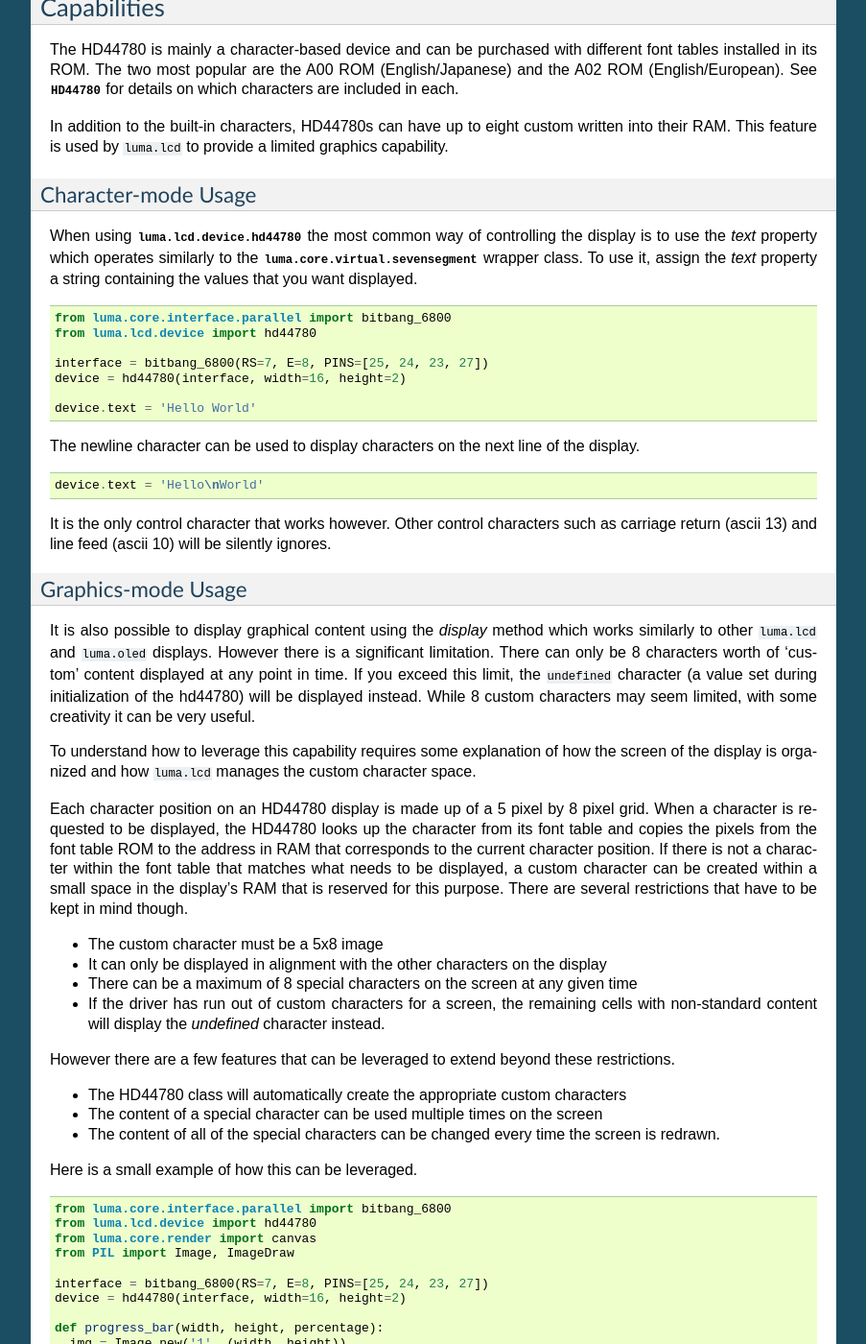
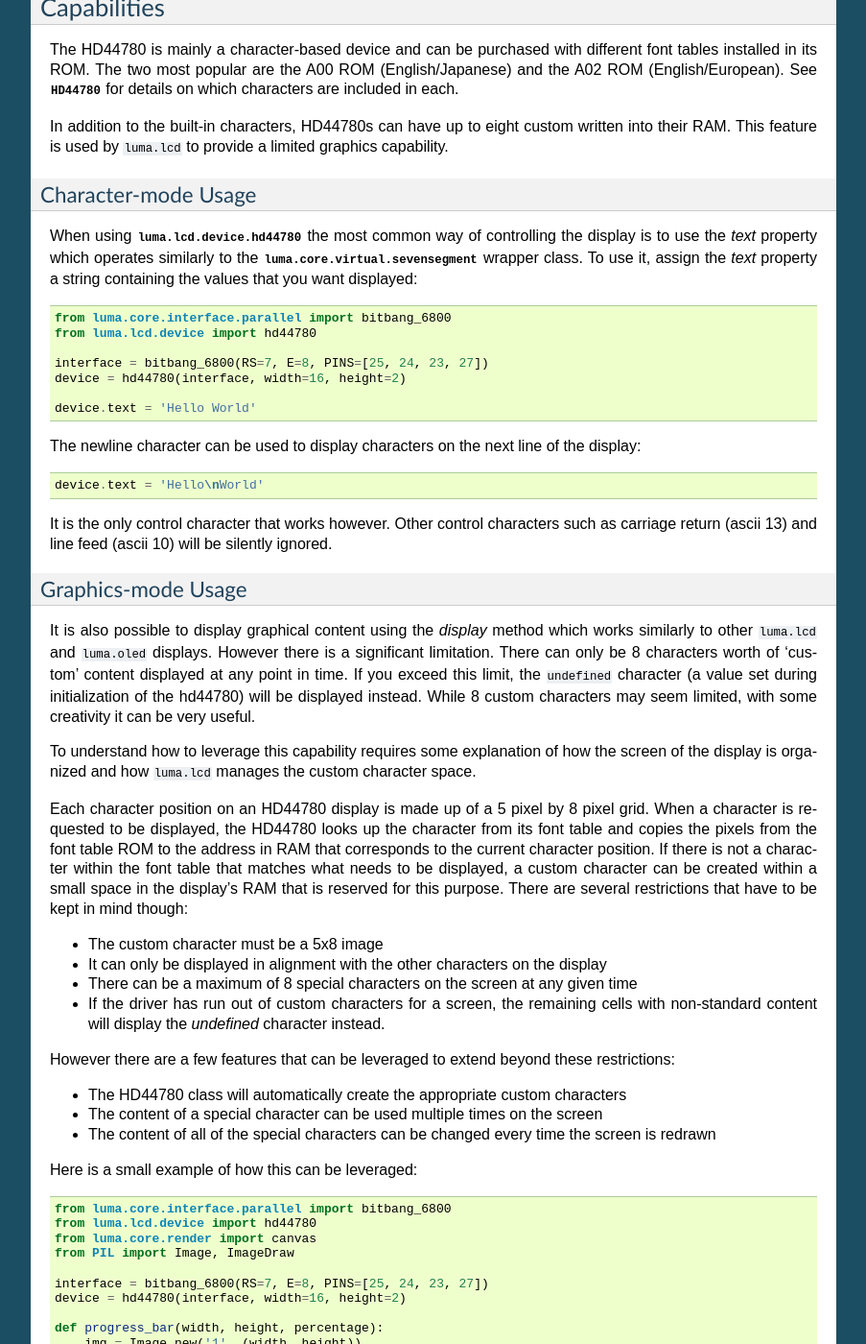
Before and after one commit to rm-hull/luma.lcd, a Sphinx documentation site: the page built from doc/HD44780.rst, in a window 1280 px wide and 1400 px high, scrolled down 813 px. Shown: the whole window at 96% size, without its empty margins (198-1101 px from the left). Built offline with Sphinx 7.4.7, drawn with Linux system fonts in a browser that asks for light colours; the version number could not be read and is left out; part of the change alters nothing that is shown; some of the changed text lies outside the part shown.

```diff
--- a/doc/HD44780.rst
+++ b/doc/HD44780.rst
@@ -39,7 +39,7 @@ Character-mode Usage
 When using :py:class:`luma.lcd.device.hd44780` the most common way of controlling
 the display is to use the `text` property which operates similarly to the
 :py:class:`luma.core.virtual.sevensegment` wrapper class.  To use it, assign the
-`text` property a string containing the values that you want displayed.
+`text` property a string containing the values that you want displayed:
 
 .. code:: python
 
@@ -52,7 +52,7 @@ the display is to use the `text` property which operates similarly to the
   device.text = 'Hello World'
 
 The newline character can be used to display characters on the next line of the
-display.
+display:
 
 .. code:: python
 
@@ -60,7 +60,7 @@ display.
 
 It is the only control character that works however.  Other control characters
 such as carriage return (ascii 13) and line feed (ascii 10) will be silently
-ignores.
+ignored.
 
 .. note:
   Unlike sevensegment's text property which throws an exception if you exceed
@@ -89,26 +89,25 @@ address in RAM that corresponds to the current character position.  If there is
 not a character within the font table that matches what needs to be displayed,
 a custom character can be created within a small space in the display's RAM that
 is reserved for this purpose.  There are several restrictions that have to be
-kept in mind though.
+kept in mind though:
 
-* The custom character must be a 5x8 image
-* It can only be displayed in alignment with the other characters on the display
-* There can be a maximum of 8 special characters on the screen at any given time
-* If the driver has run out of custom characters for a screen, the remaining cells
+- The custom character must be a 5x8 image
+- It can only be displayed in alignment with the other characters on the display
+- There can be a maximum of 8 special characters on the screen at any given time
+- If the driver has run out of custom characters for a screen, the remaining cells
   with non-standard content will display the `undefined` character instead.
 
 However there are a few features that can be leveraged to extend beyond these
-restrictions.
+restrictions:
 
-* The HD44780 class will automatically create the appropriate custom characters
-* The content of a special character can be used multiple times on the screen
-* The content of all of the special characters can be changed every time the
-  screen is redrawn.
+- The HD44780 class will automatically create the appropriate custom characters
+- The content of a special character can be used multiple times on the screen
+- The content of all of the special characters can be changed every time the
+  screen is redrawn
 
-Here is a small example of how this can be leveraged.
+Here is a small example of how this can be leveraged:
 
 .. code:: python
-
 
   from luma.core.interface.parallel import bitbang_6800
   from luma.lcd.device import hd44780
@@ -119,34 +118,34 @@ Here is a small example of how this can be leveraged.
   device = hd44780(interface, width=16, height=2)
 
   def progress_bar(width, height, percentage):
-    img = Image.new('1', (width, height))
-    drw = ImageDraw.Draw(img)
-    drw.rectangle((0, 0, width-1, height-1), fill='black', outline='white')
-    drw.rectangle((0, 0, width*percentage, height-1), fill='white', outline='white')
-    return img
+      img = Image.new('1', (width, height))
+      drw = ImageDraw.Draw(img)
+      drw.rectangle((0, 0, width - 1, height - 1), fill='black', outline='white')
+      drw.rectangle((0, 0, width * percentage, height - 1), fill='white', outline='white')
+      return img
 
   progress = 0.25
   fnt = device.get_font('A00')
   with canvas(device) as draw:
-    draw.text( (5,0), f'Installing {progress*100:.0f}%', font=fnt, fill='white')
-    draw.bitmap( (5,8), progress_bar(70, 8, progress), fill='white')
+      draw.text((5, 0), f'Installing {progress*100:.0f}%', font=fnt, fill='white')
+      draw.bitmap((5, 8), progress_bar(70, 8, progress), fill='white')
 
 .. image:: images/hd44780_progress.jpg
 
 There are a few of things that deserve highlighting in this code.
 
-* We have used the hd44780 classes ``get_font`` method to retrieve the internal
+- The ``get_font`` method of the ``hd44780`` class is used to retrieve the internal
   font used by the device.  This enables us to place exact replicas of the
   characters within the font tables on the canvas.  When these characters are
   displayed, because they are already normal characters, they do not consume any
-  of the customer character RAM.  The hd44780 class contains both the A00 and A02
+  of the customer character RAM. The ``hd44780`` class contains both the A00 and A02
   font tables.  You should request the table that matches what is installed in
   your display.
 
-* The progress bar is drawn using normal :mod:`PIL.ImageDraw` primitives in this case a
+- The progress bar is drawn using normal :mod:`PIL.ImageDraw` primitives in this case a
   couple of calls to the ``rectangle`` method and a call to the ``text`` method.
 
-* The size of the progress bar was carefully chosen.  It is 70 pixels wide by 8
+- The size of the progress bar was carefully chosen.  It is 70 pixels wide by 8
   pixels high.  This will fill 14 characters worth of space.  This is because
   each cell is 5 pixels wide (70/5=14) and it is 8 pixels high (8/8=1).
   Normally 14 cells worth of graphical content would be a problem. However, the
@@ -167,9 +166,10 @@ There are a few of things that deserve highlighting in this code.
       "Filled", "Filled", "Right Filling"
       "Filled", "Filled", "Filled"
 
-  So the maximum number of custom characters is as little as one but never exceeds four.
+  So the maximum number of custom characters is as little as one, but never exceeds
+  four.
 
-* The progress bar was carefully placed to align with the character cell
+- The progress bar was carefully placed to align with the character cell
   boundaries.  If we had placed the progress bar image one pixel to the left
   if would have consumed two additional custom characters as the beginning and
   end of the progress bar would be spread across character cell boundaries.  In
@@ -196,7 +196,7 @@ Embedded Font Tables
 ~~~~~~~~~~~~~~~~~~~~
 The :py:class:`luma.lcd.device.hd44780` class leverages
 :py:mod:`luma.core.bitmap_font` to include two fonts that replicate the two font
-tables that are commonly available for the hd44780.  These are:
+tables that are commonly available for the hd44780 device.  These are:
 
 ===========  ==================
 Font Table   Font Name
@@ -205,7 +205,7 @@ A00          English Japanese
 A02          English European
 ===========  ==================
 
-You can retrieve either of these fonts using the ``get_font`` method.
+You can retrieve either of these fonts using the ``get_font`` method:
 
 .. code:: python
 
```
